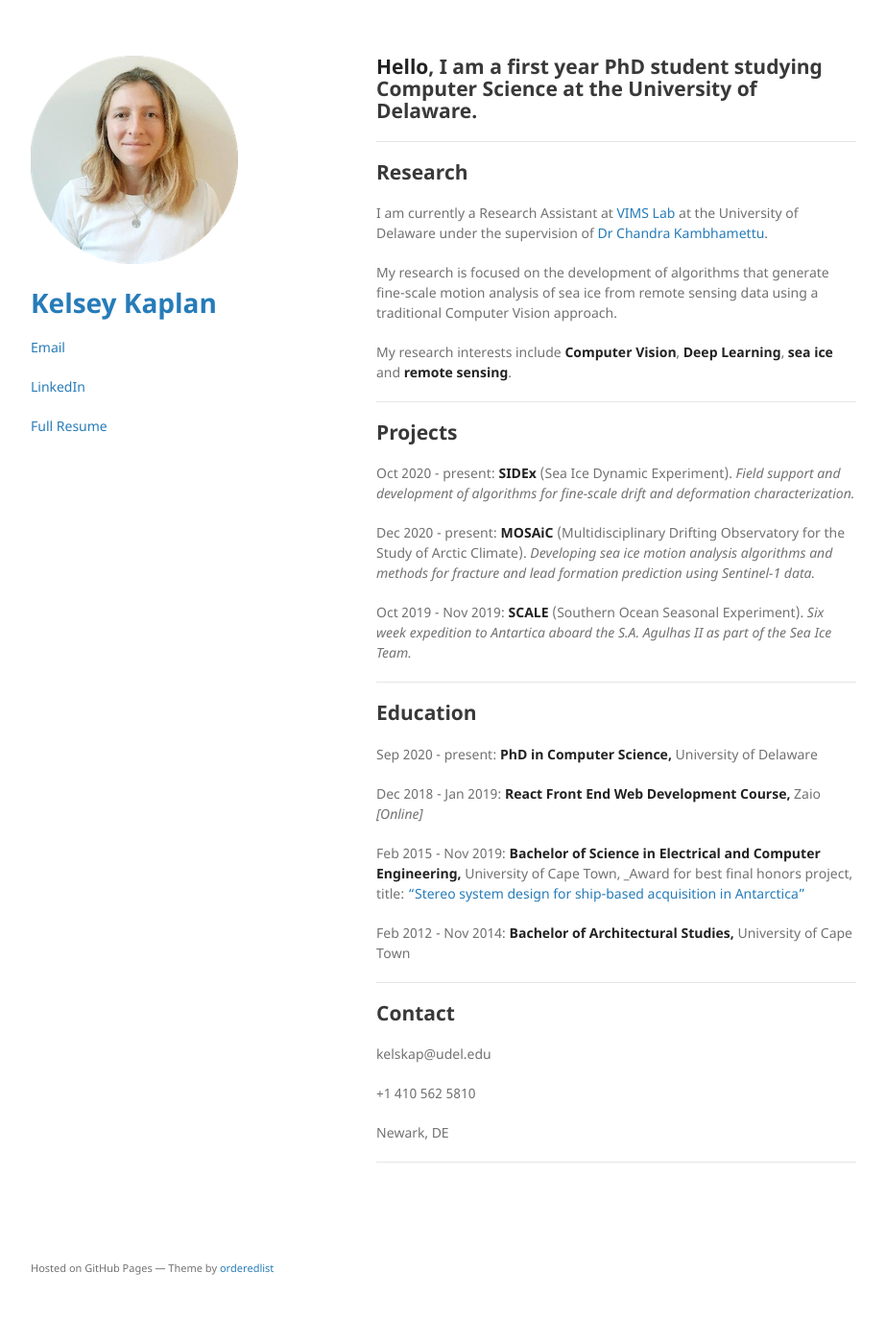
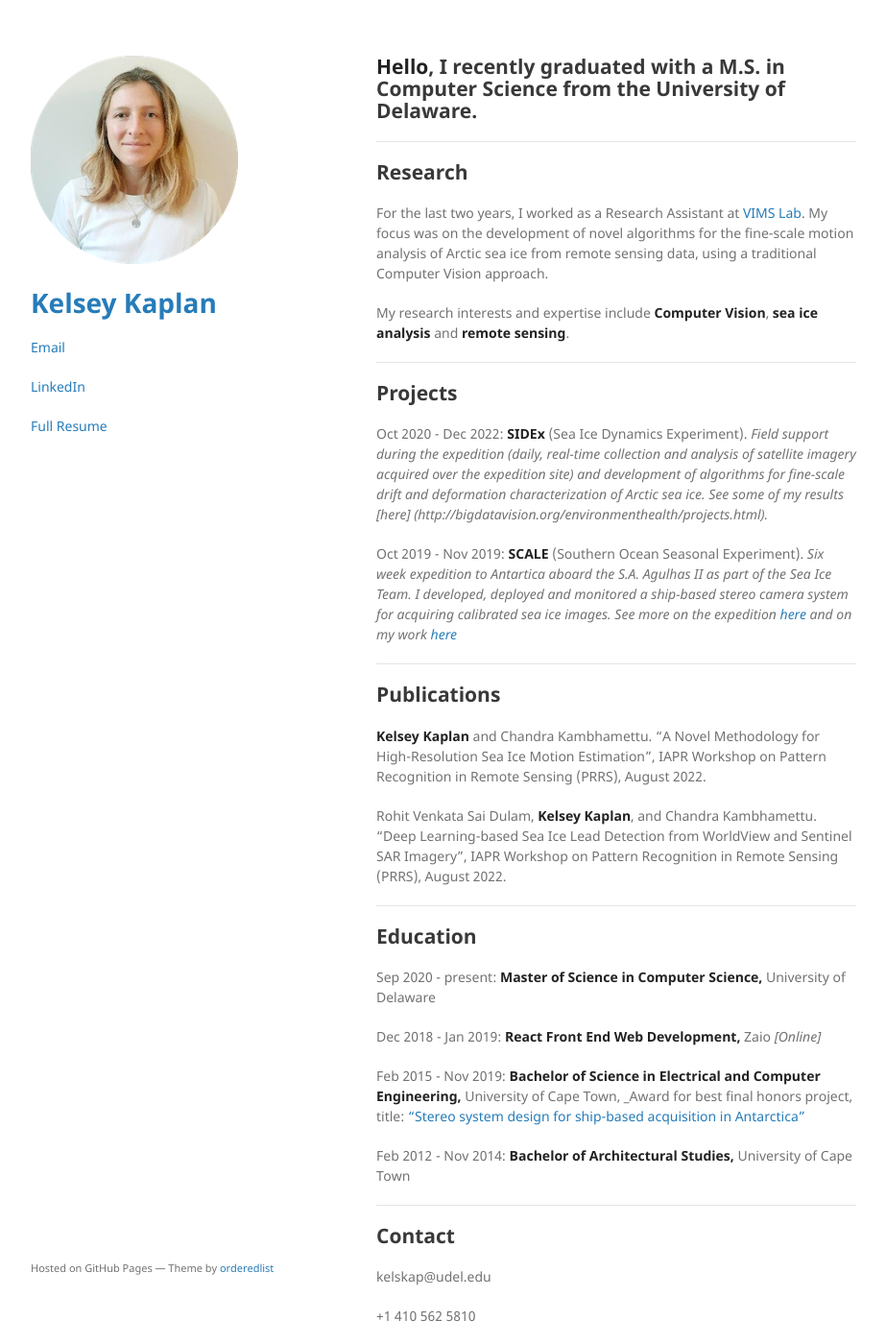
Before and after one commit to kelseykap/kelseykap.github.io, a Jekyll site: the page built from index.md, in a window 1280 px wide and 1400 px high. Shown: the whole window at 96% size, without its empty margins (178-1101 px from the left). Built offline with Jekyll 4.4.1, drawn with Linux system fonts in a browser that asks for light colours; our own code applies the rules of GitHub Pages for plain Markdown files.

Commit message:
Update index.md

```diff
--- a/index.md
+++ b/index.md
@@ -2,42 +2,46 @@
 layout: default
 ---
 
-## **Hello**, I am a first year PhD student studying Computer Science at the University of Delaware.
+## **Hello**, I recently graduated with a M.S. in Computer Science from the University of Delaware.
 
 * * *
 
 ## Research
-I am currently a Research Assistant at [VIMS Lab](http://vims.cis.udel.edu/) at the University of Delaware under the supervision of [Dr Chandra Kambhamettu](https://scholar.google.com/citations?user=BMVESLIAAAAJ&hl=en).
+For the last two years, I worked as a Research Assistant at [VIMS Lab](http://vims.cis.udel.edu/).
+My focus was on the development of novel algorithms for the fine-scale motion analysis of Arctic sea ice from remote sensing data, using a traditional Computer Vision approach.
 
-My research is focused on the development of algorithms that generate fine-scale motion analysis of sea ice from remote sensing data using a traditional Computer Vision approach.
-
-My research interests include **Computer Vision**, **Deep Learning**, **sea ice** and **remote sensing**.
+My research interests and expertise include **Computer Vision**, **sea ice analysis** and **remote sensing**.
 
 * * *
 
 
 ## Projects
 
-Oct 2020 - present:
-**SIDEx** (Sea Ice Dynamic Experiment). _Field support and development of algorithms for fine-scale drift and deformation characterization._
-
-
-Dec 2020 - present:
-**MOSAiC** (Multidisciplinary Drifting Observatory for the Study of Arctic Climate). _Developing sea ice motion analysis algorithms and methods for fracture and lead formation prediction using Sentinel-1 data._
+Oct 2020 - Dec 2022:
+**SIDEx** (Sea Ice Dynamics Experiment). _Field support during the expedition (daily, real-time collection and analysis of satellite imagery acquired over the expedition site) and development of algorithms for fine-scale drift and deformation characterization of Arctic sea ice. See some of my results [here] (http://bigdatavision.org/environmenthealth/projects.html)._
 
 
 Oct 2019 - Nov 2019:
-**SCALE** (Southern Ocean Seasonal Experiment). _Six week expedition to Antartica aboard the S.A. Agulhas II as part of the Sea Ice Team._
+**SCALE** (Southern Ocean Seasonal Experiment). _Six week expedition to Antartica aboard the S.A. Agulhas II as part of the Sea Ice Team. I developed, deployed and monitored a ship-based stereo camera system for acquiring calibrated sea ice images. See more on the expedition [here](https://scale.org.za/) and on my work [here](https://github.com/kelseykap/kelseykap.github.io/blob/master/thesis.pdf)_
+
+* * *
+
+## Publications
+
+**Kelsey Kaplan** and Chandra Kambhamettu. "A Novel Methodology for High-Resolution Sea Ice Motion Estimation", IAPR Workshop on Pattern Recognition in Remote Sensing (PRRS), August 2022.
+
+Rohit Venkata Sai Dulam, **Kelsey Kaplan**, and Chandra Kambhamettu. "Deep Learning-based Sea Ice Lead Detection from WorldView and Sentinel SAR Imagery", IAPR Workshop on Pattern Recognition in Remote Sensing (PRRS), August 2022.
+
 
 * * *
 
 ## Education
 
 Sep 2020 - present:
-**PhD in Computer Science,** University of Delaware
+**Master of Science in Computer Science,** University of Delaware
 
 Dec 2018 - Jan 2019:
-**React Front End Web Development Course,** Zaio _[Online]_
+**React Front End Web Development,** Zaio _[Online]_
 
 Feb 2015 - Nov 2019:
 **Bachelor of Science in Electrical and Computer Engineering,** University of Cape Town, _Award for best final honors project, title: ["Stereo system design for ship-based acquisition in Antarctica"](./thesis.pdf)
@@ -53,7 +57,5 @@ kelskap@udel.edu
 
 +1 410 562 5810
 
-Newark, DE
-
 
 * * *
```
